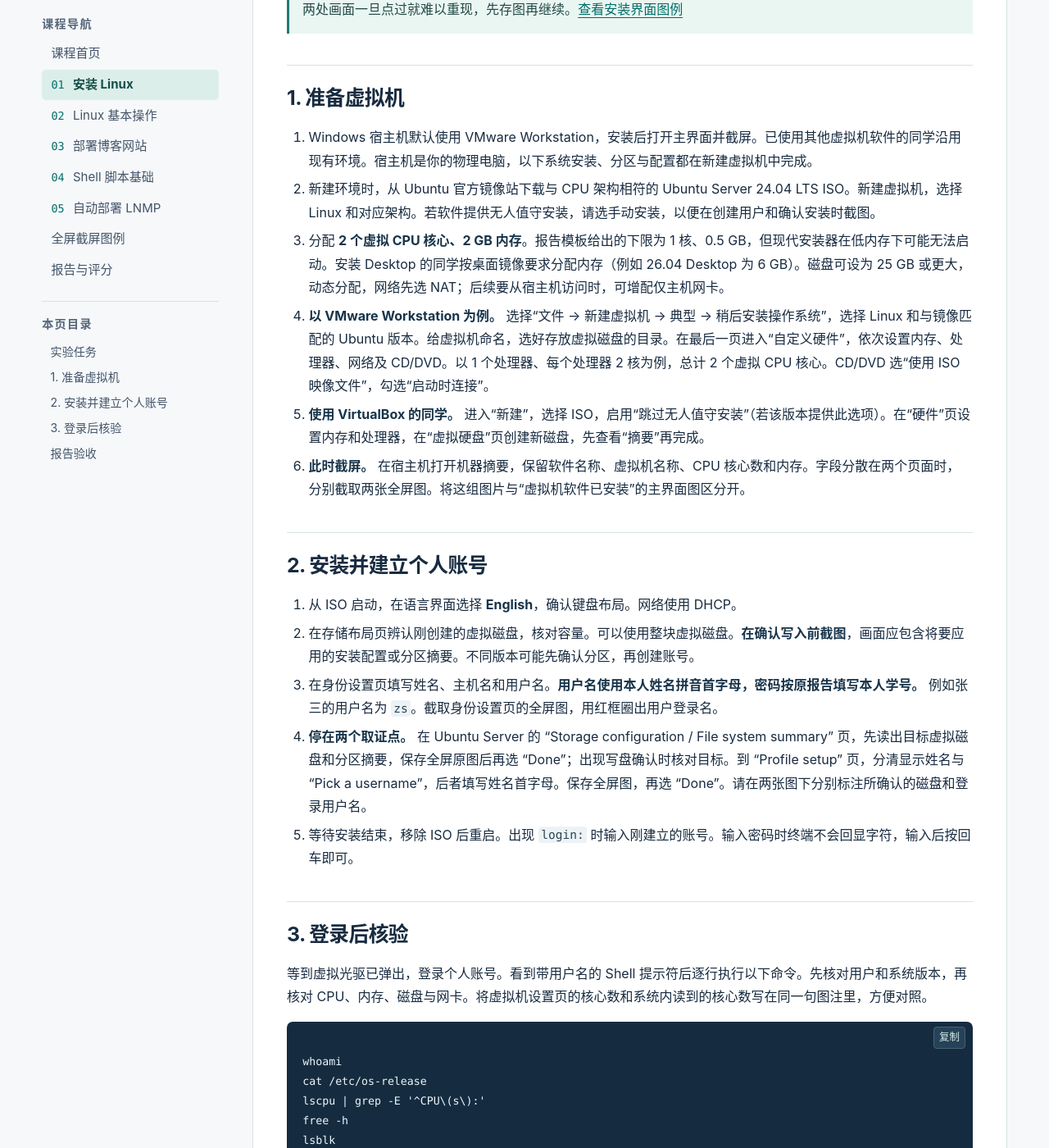
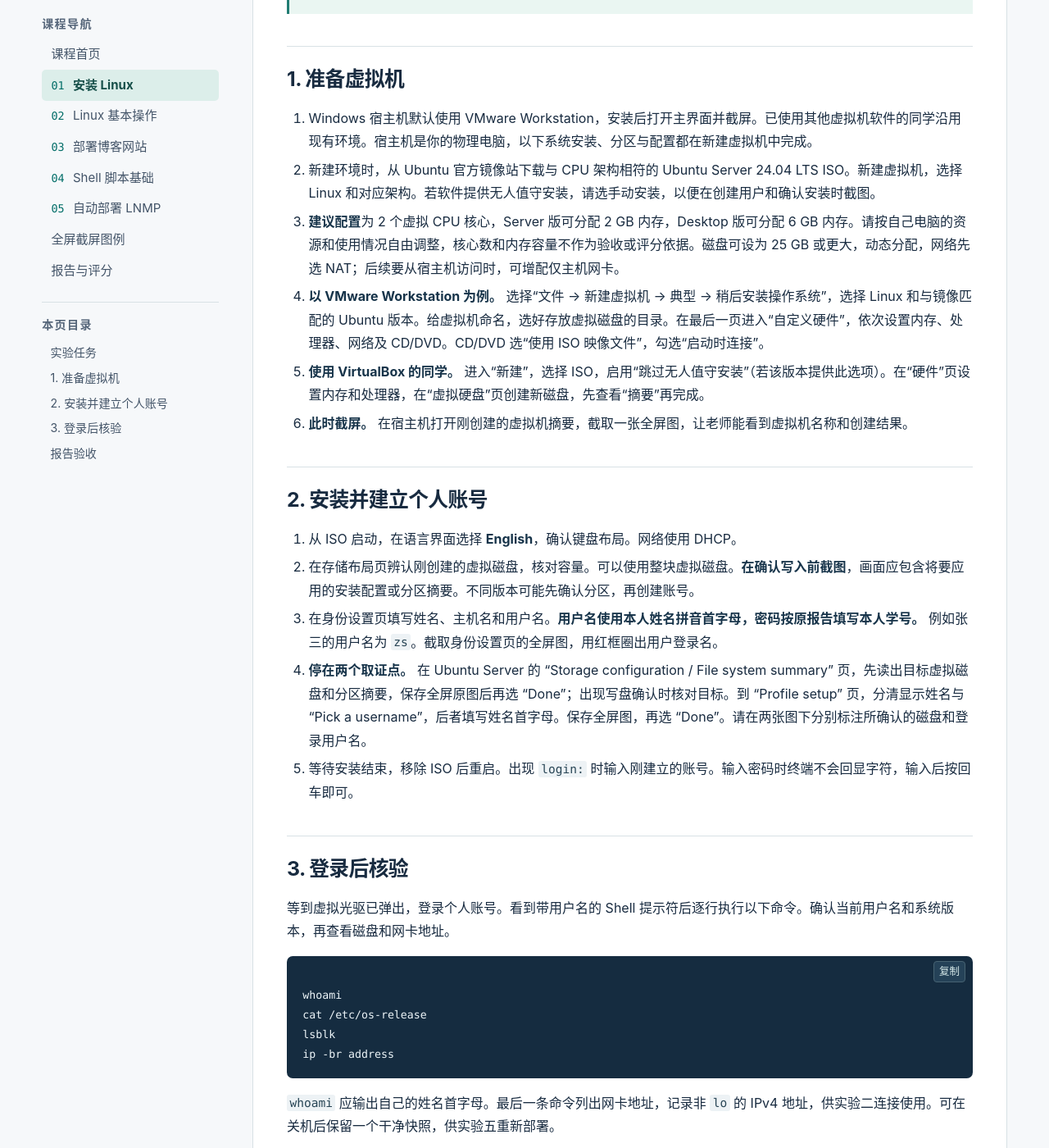
Before and after one commit to LoneSpectator/linux-practice-labs, a Jekyll site: the page built from docs/lab1.md, in a window 1280 px wide and 1400 px high, scrolled down 633 px. Shown: the whole window at 82% size. Built offline with Jekyll 4.4.1, drawn with Linux system fonts in a browser that asks for light colours; some of the changed text lies outside the part shown.

Commit message:
将实验一 CPU 与内存调整为建议配置，取消核验要求

````diff
--- a/docs/index.html
+++ b/docs/index.html
@@ -11,7 +11,7 @@ output: Linux
 <p>请按顺序完成五项实验。先读本章的验收要求，操作到指定界面时就截图，尤其要保留系统安装过程中的画面。</p>
 <blockquote><p><strong>所有实验均须全屏截屏。</strong> 实验时屏幕上看到的内容都要截进去，包括顶部标题栏、虚拟机窗口、底部任务栏和右下角时间。需要强调某处时，在全屏图上加红色空心框。第一次截图前，请先看<a href="screenshots.html">全屏截屏方法与图例</a>。</p></blockquote>
 <div class="lab-list">
-<a href="lab1.html"><span class="num">01</span><div><strong>在虚拟机中安装 Linux</strong><small>创建虚拟机，使用英语安装 Ubuntu，核对新系统的配置。</small></div><span class="tag">虚拟化</span></a>
+<a href="lab1.html"><span class="num">01</span><div><strong>在虚拟机中安装 Linux</strong><small>创建虚拟机，使用英语安装 Ubuntu，登录并验证安装结果。</small></div><span class="tag">虚拟化</span></a>
 <a href="lab2.html"><span class="num">02</span><div><strong>Linux 基本操作</strong><small>更换软件源、配置中文支持，并从宿主机用 SSH 登录。</small></div><span class="tag">系统管理</span></a>
 <a href="lab3.html"><span class="num">03</span><div><strong>在 Linux 中部署博客网站</strong><small>连接 Nginx、PHP-FPM 和 MySQL，发表第一篇文章。</small></div><span class="tag">Web 服务</span></a>
 <a href="lab4.html"><span class="num">04</span><div><strong>Shell 脚本基础</strong><small>用条件判断和循环完成用户检查、站点备份与主机统计。</small></div><span class="tag">Bash</span></a>
--- a/docs/lab1.md
+++ b/docs/lab1.md
@@ -2,7 +2,7 @@
 key: lab1
 kicker: 实验 01 / 05 · 虚拟化
 title: 在虚拟机中安装 Linux
-intro: 在个人电脑上创建一台独立的 Linux 虚拟机。完成后，你应能指出虚拟处理器、内存、系统盘和登录用户分别在哪里设置。
+intro: 在个人电脑上创建一台独立的 Linux 虚拟机。完成后，你应能用自己创建的账号登录系统。
 command: whoami
 output: zs
 ---
@@ -16,10 +16,10 @@ output: zs
 
 1. Windows 宿主机默认使用 VMware Workstation，安装后打开主界面并截屏。已使用其他虚拟机软件的同学沿用现有环境。宿主机是你的物理电脑，以下系统安装、分区与配置都在新建虚拟机中完成。
 2. 新建环境时，从 Ubuntu 官方镜像站下载与 CPU 架构相符的 Ubuntu Server 24.04 LTS ISO。新建虚拟机，选择 Linux 和对应架构。若软件提供无人值守安装，请选手动安装，以便在创建用户和确认安装时截图。
-3. 分配 **2 个虚拟 CPU 核心、2 GB 内存**。报告模板给出的下限为 1 核、0.5 GB，但现代安装器在低内存下可能无法启动。安装 Desktop 的同学按桌面镜像要求分配内存（例如 26.04 Desktop 为 6 GB）。磁盘可设为 25 GB 或更大，动态分配，网络先选 NAT；后续要从宿主机访问时，可增配仅主机网卡。
-4. **以 VMware Workstation 为例。** 选择“文件 → 新建虚拟机 → 典型 → 稍后安装操作系统”，选择 Linux 和与镜像匹配的 Ubuntu 版本。给虚拟机命名，选好存放虚拟磁盘的目录。在最后一页进入“自定义硬件”，依次设置内存、处理器、网络及 CD/DVD。以 1 个处理器、每个处理器 2 核为例，总计 2 个虚拟 CPU 核心。CD/DVD 选“使用 ISO 映像文件”，勾选“启动时连接”。
+3. **建议配置**为 2 个虚拟 CPU 核心，Server 版可分配 2 GB 内存，Desktop 版可分配 6 GB 内存。请按自己电脑的资源和使用情况自由调整，核心数和内存容量不作为验收或评分依据。磁盘可设为 25 GB 或更大，动态分配，网络先选 NAT；后续要从宿主机访问时，可增配仅主机网卡。
+4. **以 VMware Workstation 为例。** 选择“文件 → 新建虚拟机 → 典型 → 稍后安装操作系统”，选择 Linux 和与镜像匹配的 Ubuntu 版本。给虚拟机命名，选好存放虚拟磁盘的目录。在最后一页进入“自定义硬件”，依次设置内存、处理器、网络及 CD/DVD。CD/DVD 选“使用 ISO 映像文件”，勾选“启动时连接”。
 5. **使用 VirtualBox 的同学。** 进入“新建”，选择 ISO，启用“跳过无人值守安装”（若该版本提供此选项）。在“硬件”页设置内存和处理器，在“虚拟硬盘”页创建新磁盘，先查看“摘要”再完成。
-6. **此时截屏。** 在宿主机打开机器摘要，保留软件名称、虚拟机名称、CPU 核心数和内存。字段分散在两个页面时，分别截取两张全屏图。将这组图片与“虚拟机软件已安装”的主界面图区分开。
+6. **此时截屏。** 在宿主机打开刚创建的虚拟机摘要，截取一张全屏图，让老师能看到虚拟机名称和创建结果。
 
 ## 2. 安装并建立个人账号
 
@@ -31,28 +31,26 @@ output: zs
 
 ## 3. 登录后核验
 
-等到虚拟光驱已弹出，登录个人账号。看到带用户名的 Shell 提示符后逐行执行以下命令。先核对用户和系统版本，再核对 CPU、内存、磁盘与网卡。将虚拟机设置页的核心数和系统内读到的核心数写在同一句图注里，方便对照。
+等到虚拟光驱已弹出，登录个人账号。看到带用户名的 Shell 提示符后逐行执行以下命令。确认当前用户名和系统版本，再查看磁盘和网卡地址。
 
 ```bash
 whoami
 cat /etc/os-release
-lscpu | grep -E '^CPU\(s\):'
-free -h
 lsblk
 ip -br address
 ```
 
-`whoami` 应输出自己的姓名首字母。`free -h` 显示的可用总内存可能略小于配置值。最后一条命令列出网卡地址，记录非 `lo` 的 IPv4 地址，供实验二连接使用。可在关机后保留一个干净快照，供实验五重新部署。
+`whoami` 应输出自己的姓名首字母。最后一条命令列出网卡地址，记录非 `lo` 的 IPv4 地址，供实验二连接使用。可在关机后保留一个干净快照，供实验五重新部署。
 
 ## 报告验收
 
 | 环节 | 报告应呈现的证据 |
 | --- | --- |
 | 虚拟机软件 | 安装或运行成功的截图 |
-| 创建及安装 | **至少 3 张**，分别呈现机器配置、创建用户界面、安装信息确认页；用户名可辨认 |
+| 创建及安装 | **至少 3 张**，分别呈现虚拟机创建摘要、创建用户界面、安装信息确认页；用户名可辨认 |
 | 结果说明 | 写明实际系统版本、安装方式、用户名及验证结果。登录后的截图可补充安装证据 |
 
-**遇到问题时**，若重启后再次进入安装器，检查虚拟光驱是否已卸载；若安装过程中卡住，先核对内存与 ISO 架构。把实际观察、处理动作和复查结果写进报告。
+**遇到问题时**，若重启后再次进入安装器，检查虚拟光驱是否已卸载；若安装过程中卡住，先核对 ISO 是否与虚拟机架构匹配。把实际观察、处理动作和复查结果写进报告。
 
 [Ubuntu Server 安装说明](https://ubuntu.com/tutorials/install-ubuntu-server) · [Ubuntu 24.04 LTS 镜像](https://releases.ubuntu.com/24.04/) · [Ubuntu 26.04 LTS 镜像](https://releases.ubuntu.com/26.04/)
 
--- a/docs/submission.md
+++ b/docs/submission.md
@@ -28,7 +28,7 @@ output: "实验报告及配套脚本"
 
 | 实验 | 对照自己的材料 |
 | --- | --- |
-| 1 · 虚拟机安装 | 虚拟机软件安装证据；机器配置、创建用户、确认安装三种画面至少各一张 |
+| 1 · 虚拟机安装 | 虚拟机软件安装证据；虚拟机创建摘要、创建用户、确认安装三种画面至少各一张 |
 | 2 · Linux 基本操作 | 备份源文件的命令及截图、两次 `cat` 显示的换源前后配置、软件更新结果、`man` 中文提示、SSH 禁止 root 登录及新端口实际监听、新用户家目录与提权、宿主机通过新端口登录 |
 | 3 · 博客部署 | Nginx / PHP / MySQL 安装、站点根目录与权限、PHP 页面、phpMyAdmin 及数据库、WordPress 配置和发表文章 |
 | 4 · Shell 脚本 | 用户判断各分支、逐步打印的网站备份信息、指定网段 Ping 响应数量、三个脚本全文 |
````
